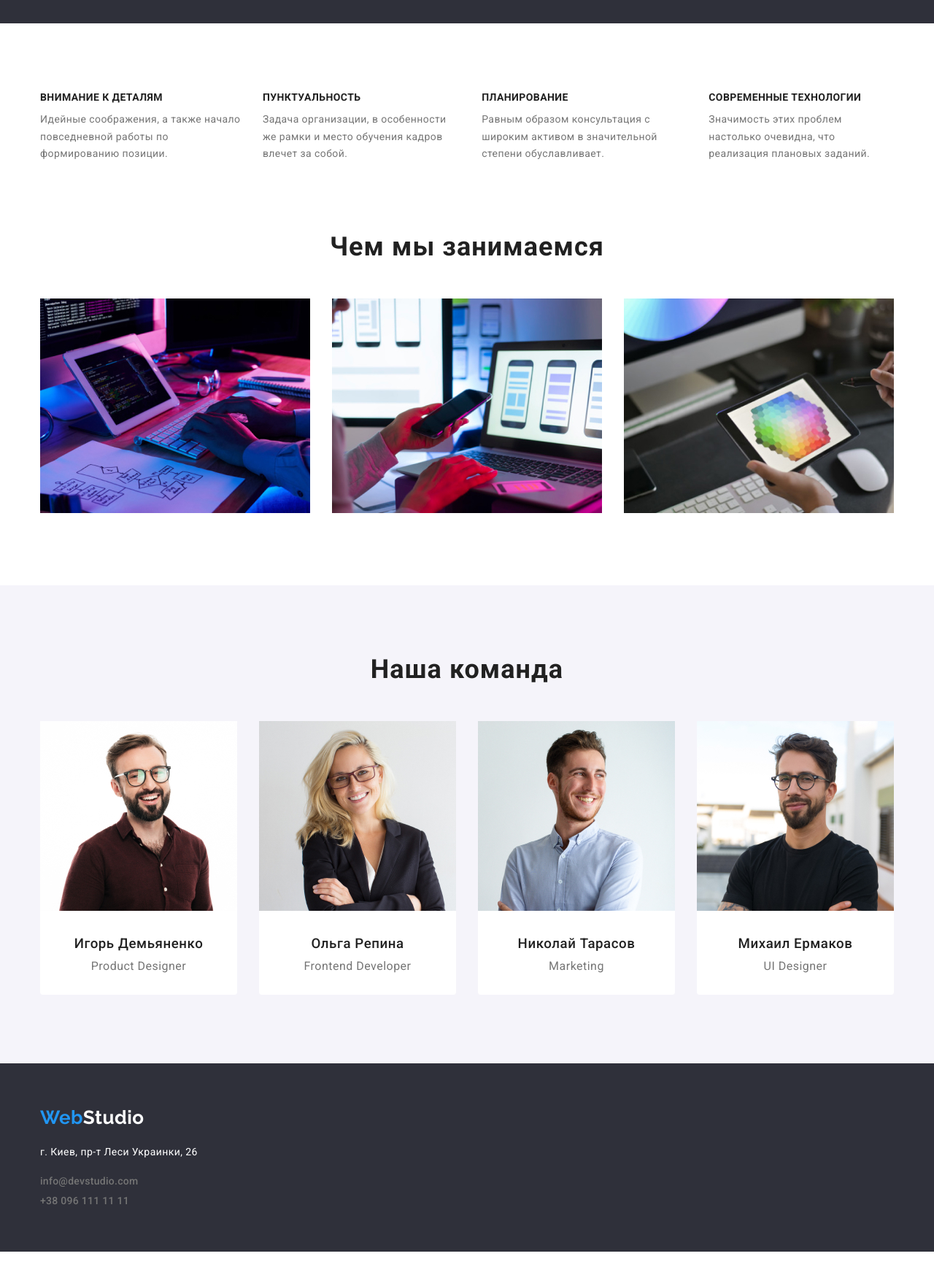
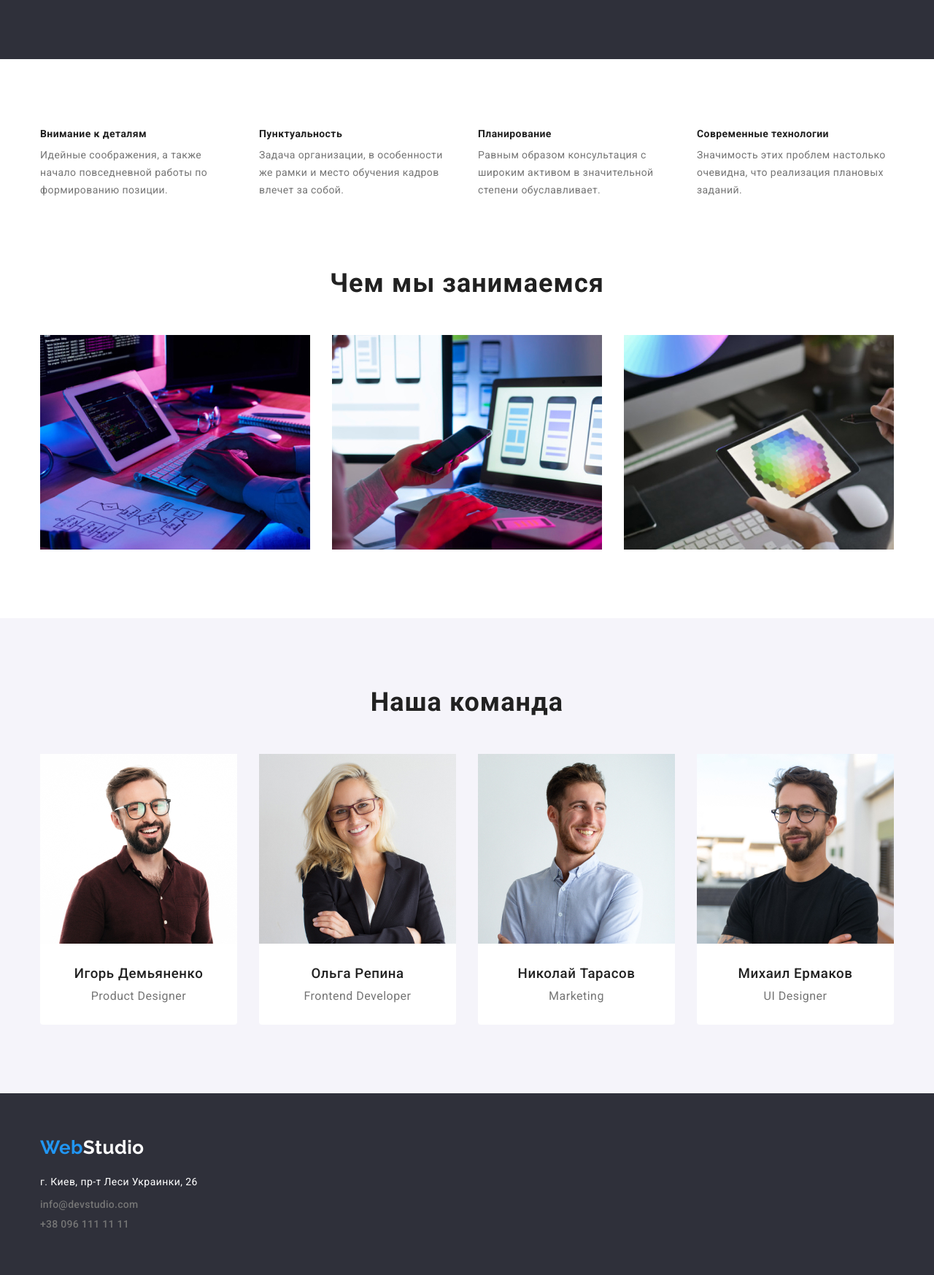
Before and after one commit to Dsyn95/goit-markup-hw-03, a plain HTML site: page index.html in a window 1280 px wide. Shown: the part 600-2347 px from the top of the page at 73% size. Before the commit the page ends 2315 px from the top, so only its background shows below. Drawn offline with Linux system fonts and the light colour scheme.

Commit message:
commit 12

```diff
--- a/css/styles.css
+++ b/css/styles.css
@@ -28,6 +28,10 @@ h5,
 h6 {
   margin: 0;
   text-align: center;
+}
+.universal-section {
+  padding-bottom: 94px;
+  padding-top: 94px;
 }
 .container {
   width: 1200px;
@@ -60,12 +64,18 @@ p {
   font-weight: 400;
   color: var(--main-color-text);
 }
+img {
+  display: block;
+  max-width: 100%;
+  height: auto;
+}
 /* Хедер */
 .navigation {
   display: flex;
   align-items: center;
 }
 .logo-header {
+  padding: 24px 0 25px 0;
   margin-right: 85px;
   text-decoration: none;
   font-family: Raleway;
@@ -85,6 +95,7 @@ a:visited.logo-header span {
   color: var(--heads-color-text);
 }
 .main-nav {
+  padding: 32px 0;
   list-style: none;
   display: flex;
   font-weight: 500;
@@ -136,15 +147,13 @@ a:visited.logo-header span {
 /* Секция Hero */
 .section-hero {
   /* outline: 1px solid saddlebrown; */
-  height: 600px;
+  padding: 200px 0;
+  /* height: 600px; */
   width: 100%;
-  /* margin-bottom: 94px; */
   background-color: var(--footer-bg-color);
 }
 .section-hero > div > h1 {
   margin: 0 auto;
-  padding: 200px 236.5px 0 236.5px;
-  font-family: Roboto;
   font-style: normal;
   font-weight: 900;
   font-size: 44px;
@@ -152,11 +161,6 @@ a:visited.logo-header span {
   text-align: center;
   letter-spacing: 0.06em;
   text-transform: uppercase;
-  color: var(--snow-index);
-}
-.main-button:hover,
-.main-button:focus {
-  background-color: #188ce8;
   color: var(--snow-index);
 }
 .main-button {
@@ -167,47 +171,55 @@ a:visited.logo-header span {
   width: 200px;
   font-weight: 700;
   letter-spacing: 0.06em;
+  cursor: pointer;
   background-color: var(--actual-color-text);
   color: var(--snow-index);
-  /* border-radius: 4px; */
+  border: 0px;
+  border-radius: 4px;
   -webkit-box-shadow: 0 0 4px rgb(0 0 0 / 15%);
   box-shadow: 0 0 4px rgb(0 0 0 / 15%);
+}
+.main-button:hover,
+.main-button:focus {
+  background-color: #188ce8;
+  color: var(--snow-index);
 }
 /* Секция Скиллы */
 .section-skills {
   padding: 94px 15px;
 }
-.section-skills h3 {
-  font-size: 14px;
-  text-transform: uppercase;
-  color: var(--heads-color-text);
-  font-weight: 700;
-  line-height: 1.14;
-  text-align: left;
-}
-.section-skills p {
-  margin: 0 auto;
-}
-.section-skills > ul {
+.main-directions {
   display: flex;
-  margin: 0 -15px;
-}
-.section-skills > ul > li {
-  margin: 0 15px;
-}
-.main-directions {
   list-style: none;
 }
-.header-text {
-  margin-bottom: 10px;
+.main-directions > li {
+  width: calc((100% - 60px) / 4);
+}
+.main-directions > li:not(:nth-child(4n)) {
+  margin-right: 30px;
+}
+.main-directions > li:not(:nth-last-child(-n + 4)) {
+  margin-bottom: 30px;
+}
+.main-directions h3 {
+  text-align: left;
   font-style: normal;
   font-weight: 700;
   font-size: 14px;
   line-height: 1.15;
   letter-spacing: 0.03em;
-  text-transform: uppercase;
   color: var(--heads-color-text);
 }
+.main-directions p {
+  margin: 10px 0 0 0;
+  font-style: normal;
+  font-weight: normal;
+  font-size: 14px;
+  line-height: 1.71;
+  letter-spacing: 0.03em;
+  color: var(--main-color-text);
+}
+
 .paragraph-text {
   font-size: 14px;
   font-style: normal;
@@ -241,17 +253,22 @@ a:visited.logo-header span {
   line-height: 1.19;
   background-color: #f5f4fa;
 }
-.section-staff ul {
+.list_of_company_representatives {
   display: flex;
-  margin: 0 -15px;
-}
-.section-staff ul li {
-  margin: 0 15px;
 }
 .list_of_company_representatives li {
   background-color: var(--snow-index);
   border-radius: 0 0 4px 4px;
-  /* outline: 1px solid tomato; */
+}
+.list_of_company_representatives > li {
+  width: calc((100% - 60px) / 4);
+  /* border: 1px solid #eeeeee; */
+}
+.list_of_company_representatives > li:not(:nth-child(4n)) {
+  margin-right: 30px;
+}
+.list_of_company_representatives > li:not(:nth-last-child(-n + 4)) {
+  margin-bottom: 30px;
 }
 .topic {
   margin-bottom: 50px;
@@ -262,9 +279,10 @@ a:visited.logo-header span {
   letter-spacing: 0.03em;
   text-align: center;
 }
+.employee-info {
+  padding: 30px 0;
+}
 .names {
-  padding-top: 30px;
-  margin-bottom: 10px;
   font-style: normal;
   font-weight: 500;
   line-height: 1.19;
@@ -272,8 +290,7 @@ a:visited.logo-header span {
   letter-spacing: 0.03em;
 }
 .post {
-  margin: 0;
-  padding-bottom: 30px;
+  margin: 10px 0 0 0;
   font-style: normal;
   font-weight: 400;
   line-height: 1.19;
@@ -316,16 +333,17 @@ a:visited.logo-header span {
   margin-top: 9px;
 }
 .footer-adress-bar > li {
-  padding-top: 9px;
+  margin-top: 9px;
 }
 /*Portfolio*/
 .portfolio-info {
-  padding: 0 0 94px 0;
+  padding-top: 100px;
+  padding-bottom: 94px;
 }
 .page-buttons {
   display: flex;
+  margin-bottom: 50px;
   justify-content: center;
-  padding: 94px 0 50px 0;
   text-align: center;
   list-style: none;
 }
@@ -340,7 +358,7 @@ a:visited.logo-header span {
   cursor: pointer;
   outline-width: 0;
   background-color: var(--actual-color-text);
-  color: var(--white-index);
+  color: var(--snow-index);
 }
 .button-filter {
   display: list-item;
@@ -355,6 +373,11 @@ a:visited.logo-header span {
   color: var(--heads-color-text);
   border: none;
 }
+.active button {
+  color: var(--snow-index);
+  background-color: var(--actual-color-text);
+}
+/* }   После доработки убрать! */
 /* Cards */
 .portfolio-cards {
   display: flex;
@@ -362,7 +385,7 @@ a:visited.logo-header span {
 }
 .portfolio-cards > li {
   width: calc((100% - 60px) / 3);
-  border: 1px solid #eeeeee;
+  /* border: 1px solid #eeeeee; */
 }
 .portfolio-cards > li:not(:nth-child(3n)) {
   margin-right: 30px;
@@ -385,4 +408,6 @@ a:visited.logo-header span {
 }
 .card-content {
   padding: 20px 24px;
+  border: 1px solid #eeeeee;
+  border-top: 0;
 }
--- a/index.html
+++ b/index.html
@@ -42,10 +42,10 @@
     </header>
     <main>
         <!-- Главный блок -->
-        <section class="section-hero">
+        <section class="universal-section section-hero">
             <div class="container">
             <h1 class="section-hero-text">
-                Эффективные решения для вашего бизнеса
+                Эффективные решения</br> для вашего бизнеса
             </h1>
             <button type="button" class="main-button">
                 Заказать Услугу
@@ -53,7 +53,8 @@
             </div>
         </section>
         <!-- Скиллы -->
-        <section class="section-skills container">
+        <section class="universal-section section-skills container">
+            <!-- <div class="container"> -->
             <h2 hidden>Ключевая информация</h2>
             <ul class="main-directions">
                 <li>
@@ -77,9 +78,10 @@
                         заданий.</p>
                 </li>
             </ul>
+            <!-- </div> -->
         </section>
         <!-- Виды деятельности -->
-        <section class="activity container">
+        <section class="universal-section activity container">
             <h2 class="topic">Чем мы занимаемся</h2>
             <ul class="applications">
                 <li><img src="./images/Application1.jpg" alt="Application area 1" width="370"></li>
@@ -88,29 +90,37 @@
             </ul>
         </section>
         <!-- Сотрудники -->
-        <section class="section-staff">
+        <section class="universal-section section-staff">
             <div class="container">
             <h2 class="topic">Наша команда</h2>
             <ul class="list_of_company_representatives">
                 <li>
                     <img src="./images/employee1.jpg" alt="Игорь Демьяненко" width="270" />
+                    <div class="employee-info">
                     <h3 class="names">Игорь Демьяненко</h3>
                     <p lang="en" class="post">Product Designer</p>
+                    </div>
                 </li>
                 <li>
                     <img src="./images/employee2.jpg" alt="Ольга Репина" width="270" />
+                    <div class="employee-info">
                     <h3 class="names">Ольга Репина</h3>
                     <p lang="en" class="post">Frontend Developer</p>
+                    </div>
                 </li>
                 <li>
                     <img src="./images/employee3.jpg" alt="Николай Тарасов" width="270" />
+                    <div class="employee-info">
                     <h3 class="names">Николай Тарасов</h3>
                     <p lang="en" class="post">Marketing</p>
+                    </div>
                 </li>
                 <li>
                     <img src="./images/employee4.jpg" alt="Михаил Ермаков" width="270" />
+                    <div class="employee-info">
                     <h3 class="names">Михаил Ермаков</h3>
                     <p lang="en" class="post">UI Designer</p>
+                    </div>
                 </li>
             </ul>
             </div>
```
Also changed, not shown: portfolio.html (+2 -2 lines).
